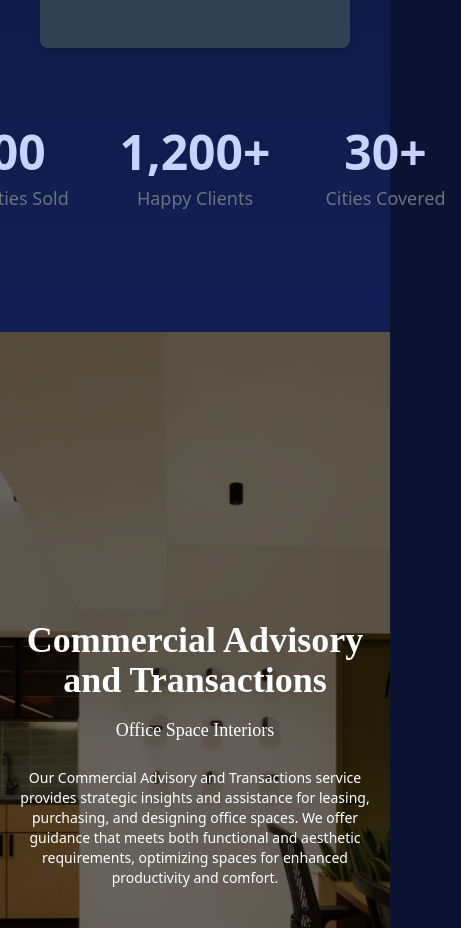
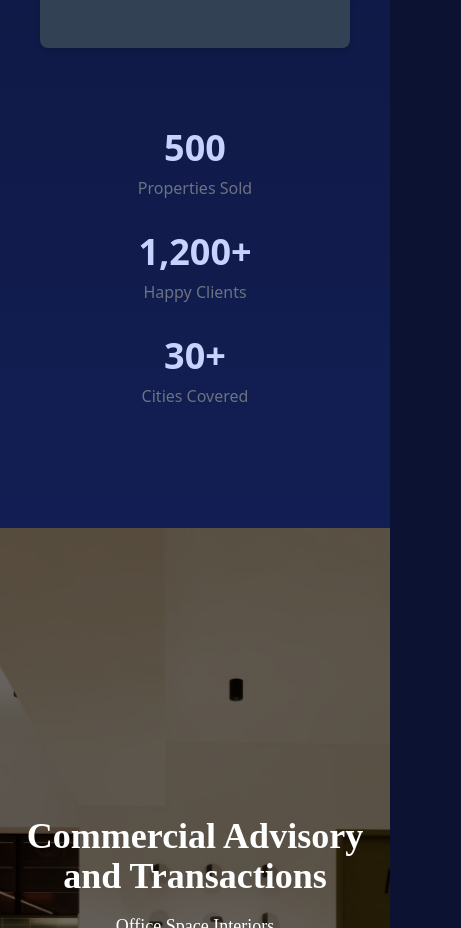
Before and after one commit to nav2924/spaceify, a React (Vite) app: page / in a window 390 px wide. Shown: the part 1720-2648 px from the top of the page, 461 px wide, since content can reach past the window. Built offline with nearby package versions, Linux system fonts and the light colour scheme; a web font is replaced by a local one.

Commit message:
Responsiveness for mobile

```diff
--- a/src/components/About.jsx
+++ b/src/components/About.jsx
@@ -47,17 +47,20 @@ const About = () => {
             onEnter={() => setScrollCounterOn(true)}
             onExit={() => setScrollCounterOn(false)}
           >
-        <div className="flex justify-center items-center gap-10 overflow-x-auto">
+            <div className="flex flex-wrap justify-center md:justify-between items-center gap-8 px-4 md:px-10 lg:px-20">
               {stats.map((stat) => {
                 const hasPlus = stat.value.includes("+");
-            const numericValue = parseInt(stat.value.replace(/\D/g, ""), 10);
+                const numericValue = parseInt(
+                  stat.value.replace(/\D/g, ""),
+                  10
+                );
 
                 return (
                   <div
                     key={stat.id}
-                className="flex flex-col justify-center items-center text-center min-w-[150px]"
+                    className="flex flex-col justify-center items-center text-center w-1/2 md:w-1/3 lg:w-1/4"
                   >
-                <h4 className="font-manrope font-bold text-5xl text-indigo-200 mb-2">
+                    <h4 className="font-manrope font-bold text-4xl sm:text-5xl text-indigo-200 mb-2">
                       {scrollCounterOn && (
                         <CountUp
                           start={0}
@@ -68,7 +71,9 @@ const About = () => {
                       )}
                       {hasPlus && "+"}
                     </h4>
-                <p className="text-lg text-gray-500 leading-7">{stat.title}</p>
+                    <p className="text-base sm:text-lg text-gray-500 leading-6 sm:leading-7">
+                      {stat.title}
+                    </p>
                   </div>
                 );
               })}
```
Lines whose indentation alone changed are shown as unchanged.
